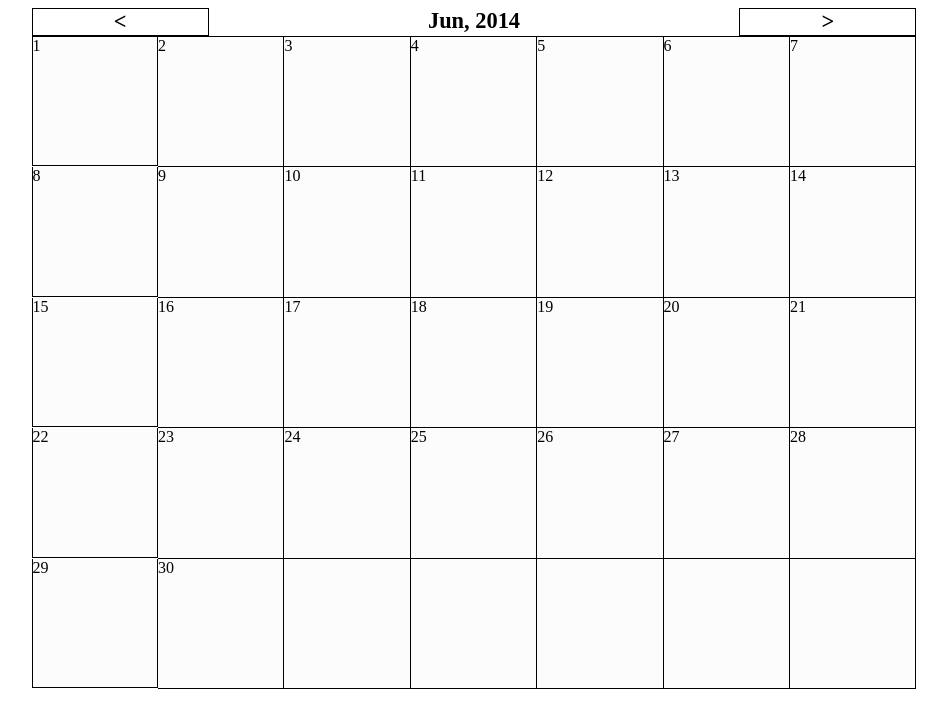
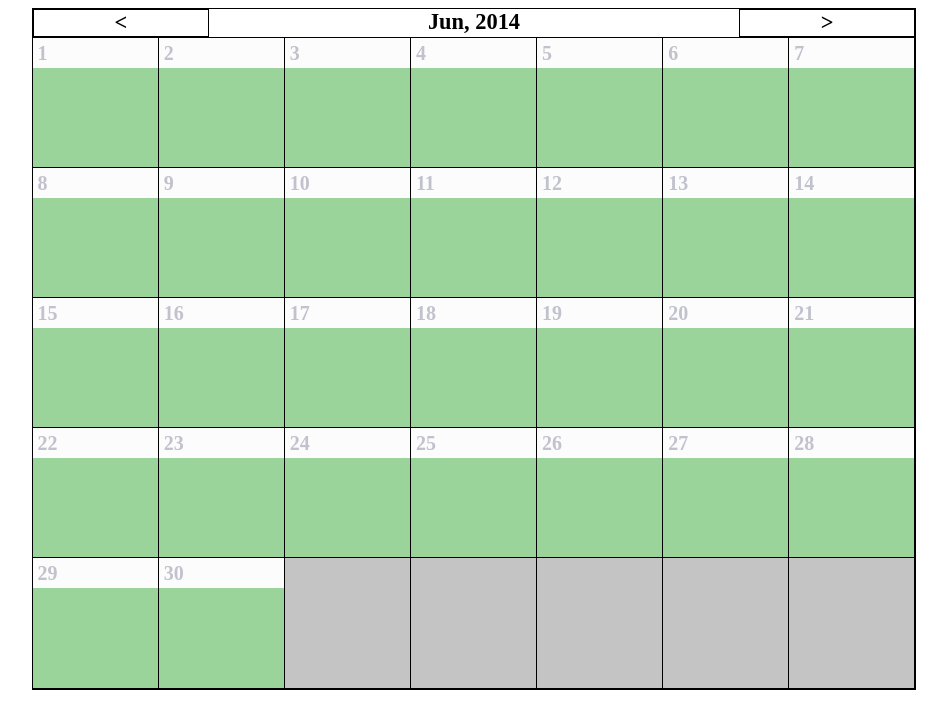
Before and after one commit to 6eDesign/apptPicker, a website: page index2.html in a window 1280 px wide. Shown: the whole page, without its empty margins (166-1113 px from the left). Drawn offline with Linux system fonts and the light colour scheme.

Commit message:
JGClass added to JGBind module

```diff
--- a/build/js/JGBind.js
+++ b/build/js/JGBind.js
@@ -15,7 +15,8 @@ var JGBinder = (function(w,d,c,$){
     objects:            { },
     originalObjects:    { },
     boundelems:         { },
-    changeHandlers:     { }
+    changeHandlers:     { },
+    classHandlers:      { }
   }
 
   // get all the elements and find those w/ bindings:
@@ -24,8 +25,8 @@ var JGBinder = (function(w,d,c,$){
     var all = document.getElementsByTagName('*');
     for(var i=0; i < all.length; ++i) {
       if(!all[i].getAttribute('JGBound')) {
-        var bindType = false;
-        var str = showStr = hideStr = classStr = '';
+        var classBind = false, bindType = false;
+        var str = showStr = hideStr = '';
 
         // first check if it is a JGBind or JGValue binding:
         if(all[i].getAttribute('JGBind')) {
@@ -35,12 +36,36 @@ var JGBinder = (function(w,d,c,$){
           bindType = 'value';
           str = all[i].getAttribute('JGValue');
         }
-
+        /*
+          Expects:
+            <elem JGClass='someClassHandle:someObj.someProperty'></elem>
+            also permits: 'handle1:someObj.prop1,handle2:someObj.prop2'
+          Then:
+            JGBinder.registerClassHandler('someClassHandle', cb)
+          Where:
+            cb = function(oldValue,newValue) {
+              // do some logic here & assign className = String
+              return className;
+            }
+        */
         if(all[i].getAttribute('JGClass')) {
-          classStr = all[i].getAttribute('JGClass').split(',');
-          var classConditions = { };
-          for(var i=0; i < classStr.length; ++i) {
-
+          var classStr = all[i].getAttribute('JGClass').split(',');
+          for(var j = 0; j < classStr.length; ++j) {
+            var handlename, objname, classobjkey, thisarr = classStr[j].split(':');
+            handlename = thisarr.shift();
+            thisarr = thisarr[0].split('.');
+            objname = thisarr.shift();
+            classobjkey = thisarr.join('.');
+            if(state.boundelems[objname] == 'undefined') {
+              state.boundelems[objname] = [];
+            }
+            state.boundelems[objname].push({
+              el: all[i],
+              key: classobjkey,
+              type: 'class',
+              handle: handlename
+            });
+            all[i].setAttribute('JGBound','true');
           }
         }
 
@@ -117,32 +142,36 @@ var JGBinder = (function(w,d,c,$){
 
   var executeBind = function(task) {
     var arr = state.boundelems[task.objName];
+    // c.log(state.boundelems[task.objName]);
     for(var i=0; i < arr.length; ++i) {
       // don't update the element that invoked the change to prevent cursor problems:
       if(arr[i].el != task.changeinitiator) {
-        if(arr[i].type=='bind') {
-          arr[i].el.innerHTML = get(task.obj, arr[i].key);
-        } else if(arr[i].type=='value') {
-          arr[i].el.setAttribute('value', get(task.obj, arr[i].key));
-          arr[i].el.value = get(task.obj, arr[i].key);
+        switch(arr[i].type) {
+          case 'bind':
+            arr[i].el.innerHTML = get(task.obj, arr[i].key);
+            break;
+          case 'value':
+            arr[i].el.setAttribute('value', get(task.obj, arr[i].key));
+            arr[i].el.value = get(task.obj, arr[i].key);
+            break;
+          default:
+            break;
         }
-        // if(arr[i].type=='show') {
-        //   console.log(task.objName);
-        //   console.log(arr[i]);
-        // }
-        // if(arr[i].type=='show') {
-        //   var val = get(task.obj,arr[i].key);
-        //   if(val != '' && val != false && val != null && val.toString().toLowerCase() != 'false') {
-        //     arr[i].el.style.display = "";
-        //   } else {
-        //     arr[i].el.style.display = "none";
-        //   }
-        // }
-        // if(arr[i].type=='hide') {
-        //   if(val != '' && val != false && val != null && val.toString().toLowerCase() != 'false') {
-        //     arr[i].el.style.display = "none";
-        //   }
-        // }
+      }
+      if(arr[i].type == 'class') {
+        if(typeof state.classHandlers[arr[i].handle] != 'undefined') {
+          var instr = state.classHandlers[arr[i].handle](get(task.obj, arr[i].key));
+          if(typeof instr == 'object') {
+            instr.add = (typeof instr.add == 'undefined') ? false : instr.add;
+            instr.remove = (typeof instr.remove == 'undefined') ? false : instr.remove;
+            if(instr.add)
+              $.addClass(arr[i].el,instr.add);
+            if(instr.remove)
+              $.removeClass(arr[i].el,instr.remove);
+          } else { c.log("IMPROPER JGCLASS USE."); }
+        }
+
+        // if(typeof state.classHandlers[])
       }
     }
   };
@@ -182,7 +211,6 @@ var JGBinder = (function(w,d,c,$){
     // state.originalObjects[objName] = JSON.parse(JSON.stringify(obj));
     state.originalObjects[objName] = $.extend({},obj);
     state.objects[objName] = obj;
-
     state.queue.push({
       objName: objName,
       obj: obj,
@@ -219,6 +247,12 @@ var JGBinder = (function(w,d,c,$){
     reload: function() {
       collectDOM();
       return true;
+    },
+    registerClassHandler: function(handlername,cb) {
+      if(typeof cb != 'undefined' && typeof cb == 'function') {
+        state.classHandlers[handlername] = cb;
+        return true;
+      }
     }
   };
 
@@ -229,7 +263,8 @@ var JGBinder = (function(w,d,c,$){
     fetch: public.fetch,
     revert: public.revert,
     onChange: public.onChange,
-    reload: public.reload
+    reload: public.reload,
+    registerClassHandler: public.registerClassHandler
   }
 
 })(window,document,console,jDom);
--- a/build/js/time.js
+++ b/build/js/time.js
@@ -10,14 +10,39 @@ var calendar = (function(w,d,c,D,$,exports){
 	dayspermonth = [31,28,31,30,31,30,31,31,30,31,30,31];
 	labels.months = ["January","February","March","April","May","June","July","August","September","October","November","December"];
 	labels.days = ["Sunday","Monday","Tuesday","Wednesday","Thursday","Friday","Saturday"];
+
 	// setup our basedays templates:
 	for(var i=0; i < 35; ++i) {
 		basedayskeys.push('day_'+(i+1));
 		basedays['day_'+(i+1)] = {};
 	}
 
+	/* Setup our JGClass handlers: */
+	var cellDateHandler;
+	cellDateHandler = function(val) {
+		var obj = { add: '', remove: '' };
+		if(val != null) {
+			obj.remove = 'empty';
+		} else {
+			obj.add = 'empty';
+		}
+		return obj;
+	};
+
+	JGBinder.registerClassHandler('cellDateHandler',cellDateHandler);
+
 	// functions:
-	var generateMonth, getMonth, setMonth, padMonth, getDaysInMonth, getWeeksInMonth, applyDaysTo, addMonth, subtractMonth;
+	var generateMonth, getMonth, setMonth, updateSchedule, padMonth, getDaysInMonth, getWeeksInMonth, applyDaysTo, addMonth, subtractMonth, fixlength;
+	fixlength = function(num,digits) {
+	  num = num.toString();
+	  if(num.length < digits) {
+	    var add = "";
+	    for(var i=0; i < digits-num.length; ++i) {
+	      add = "0" + add;
+	    }
+	    return add + num;
+	  }
+	}
 	addMonth = function() {
 		var id, month, year;
 		id = this.getAttribute('data-jcalid');
@@ -78,6 +103,7 @@ var calendar = (function(w,d,c,D,$,exports){
 		for(var i = 0; i < 5; ++i) {
 			var row = { type: 'a', attributes: { 'class': 'row jCalRow' }, contains: []};
 			for(var j = 0; j < 7; ++j) {
+				var currday = (i*7)+j+1;
 				row.contains.push({
 					type: 'div',
 					attributes: { 'class': 'col jCalCell' },
@@ -87,12 +113,20 @@ var calendar = (function(w,d,c,D,$,exports){
 							attributes: { src: 'dist/img/square.png', 'class': 'squaringImage', width: '100%', height: 'auto' }
 						}, {
 							type: 'div',
-							attributes: { 'class': 'innerCell' },
+							attributes: { 'class': 'innerCell', 'JGClass': 'cellDateHandler:'+id+'.days.day_'+currday+'.day' },
 							contains: [
 								{
 									type: 'span',
 									attributes: {
-										'JGBind': id+'.days.day_'+(((i*7) + j+1)+'.day')
+										'class': 'dayLabel',
+										'JGBind': id+'.days.day_'+currday+'.day'
+									}
+								},{
+									type: 'div',
+									attributes: {
+										'class': 'availabilityLabel',
+										'JGBind': id+'.days.day_'+currday+'.scheduleDescription'
+										// 'JGBind':
 									}
 								}
 							]
@@ -105,6 +139,12 @@ var calendar = (function(w,d,c,D,$,exports){
 		state.calendars[id] = { };
 		state.calendars[id].el = elem.appendChild($.create(calendar));
 		state.calendars[id].days = $.extend({},basedays);
+		state.calendars[id].currday = {
+			day: today.getDay()+1,
+			month: today.getMonth()+1,
+			year: today.getYear()
+		};
+		state.calendars[id].schedule = { };
 		++state.count;
 		return id;
 	};
@@ -133,17 +173,27 @@ var calendar = (function(w,d,c,D,$,exports){
 		for(var i=0; i < numDays; ++i) {
 			days.push(new Date(year,month,i+1));
 		}
-		c.log(numDays);
 		return days;
 	};
 
 	applyDaysTo = function(id,days) {
 		var startingNull = 0;
+		c.log(state.calendars[id]);
 		for(var i=0; i < days.length; ++i) {
 			startingNull += (days[i]) ? 0 : 1;
+			var schedule = [];
+			if(days[i]) {
+				var key = days[i].getFullYear() + "_" + fixlength(days[i].getMonth()+1,2) + "_" + fixlength(i+1-startingNull,2);
+				c.log(days[i], key);
+				if(typeof state.calendars[id].schedule[key] != 'undefined') {
+					c.log("FOUND SCHEDULE");
+					schedule = state.calendars[id].schedule[key];
+				}
+			}
 			state.calendars[id].days['day_'+(i+1)] = {
 				day: (days[i]) ? i+1-startingNull : days[i],
-				date: days[i]
+				date: days[i],
+				schedule: schedule
 			};
 		}
 		JGBinder.reload();
@@ -162,12 +212,23 @@ var calendar = (function(w,d,c,D,$,exports){
 		state.calendars[id].monthLabel = labels.months[month];
 		state.calendars[id].monthLabelAbbr = labels.months[month].substring(0,3);
 		state.calendars[id].year = year;
+		state.calendars[id].currday.month = month+1;
+		state.calendars[id].currday.year = year;
 		applyDaysTo(id,days);
 	};
 
-	exports.generateCalendar = function(id,month,year) {
+	updateSchedule = function(id,schedule) {
+		state.calendars[id].schedule = $.extend(state.calendars[id].schedule,schedule);
+		setMonth(id,state.calendars[id].currday.month,state.calendars[id].currday.year);
+	};
+
+	exports.generateCalendar = function(id,month,year,schedule) {
+		schedule = (typeof schedule == 'undefined') ? false : schedule;
 		var calendarId = generateMonth(d.getElementById(id));
 		setMonth(calendarId,month,year);
+		if(schedule) {
+			updateSchedule(calendarId,schedule);
+		}
 		return calendarId;
 	}
 
@@ -177,6 +238,28 @@ var calendar = (function(w,d,c,D,$,exports){
 		}
 	};
 
+	exports.updateSchedule = function(id,schedule) {
+		updateSchedule(id,schedule);
+		return true;
+	};
+
 	return exports;
 
 })(window,document,console,Date,jDom,calendar||{});
+
+
+
+
+/*
+	Thoughts on storing a schedule in JSON:
+		schedule = {
+			date_string: minutes_array
+		}
+		where:
+			date_string: 		"YYYY_MM_DD" (ex: "2015_07_01")
+			minutes_array: 	an array (of length%2=0, even) of integers .  Each pair
+											of integers represents the start and end time of an appt.
+											in minutes from 12:00am
+
+
+ */
--- a/build/less/_picker.less
+++ b/build/less/_picker.less
@@ -4,6 +4,8 @@
 
 /* ADDING SOME STUFF FOR CALENDAR VIEW BRANCH */
 .jCal {
+  border: 1px solid black;
+  overflow: hidden;
   .jCalRow.row {
     overflow: auto;
     width: 100%;
@@ -13,12 +15,12 @@
       cursor: pointer;
       .col.jCalCell {
         .innerCell {
-          background: blue;
+          // background: blue;
         }
       }
       .col.jCallCell.empty {
         .innerCell {
-          background-color: #C4C4C4;
+          // background-color: #C4C4C4;
         }
       }
     }
@@ -30,9 +32,6 @@
       margin: 0;
       padding: 0;
       overflow: hidden;
-      &:first-child {
-        border-left: 1px solid black;
-      }
       img.squaringImage {
         opacity: 0;
       }
@@ -43,11 +42,42 @@
         right: 0;
         bottom: 0;
         background-color: #FCFCFC;
+        span.dayLabel {
+          color: #C2C2CE;
+          font-weight: bold;
+          font-size: 1.1em;
+          line-height: 1.5em;
+          display: block;
+          width: 100%;
+          height: 100%;
+          text-align: center;
+          @media only screen and (min-width: 480px) {
+            font-size: 1.12em;
+            text-align: left;
+            display: inline;
+            width: auto;
+            height: auto;
+            margin: 5px;
+          }
+          @media only screen and (min-width: 768px) {
+            font-size: 1.25em;
+          }
+        }
+        .availabilityLabel {
+          display: block;
+          background-color: rgba(61, 173, 61, 0.5);
+          width: 100%;
+          height: 100%;
+        }
+        .availabilityLabel.unavailable {
+          background-color: rgba(210, 84, 23, 0.4980392);
+        }
       }
-    }
-    .col.jCalCell.empty {
-      .innerCell {
+      .empty.innerCell {
         background-color: #C4C4C4;
+        .availabilityLabel {
+          display: none;
+        }
       }
     }
   }
```
Also changed, not shown: dist/css/style.min.css.
